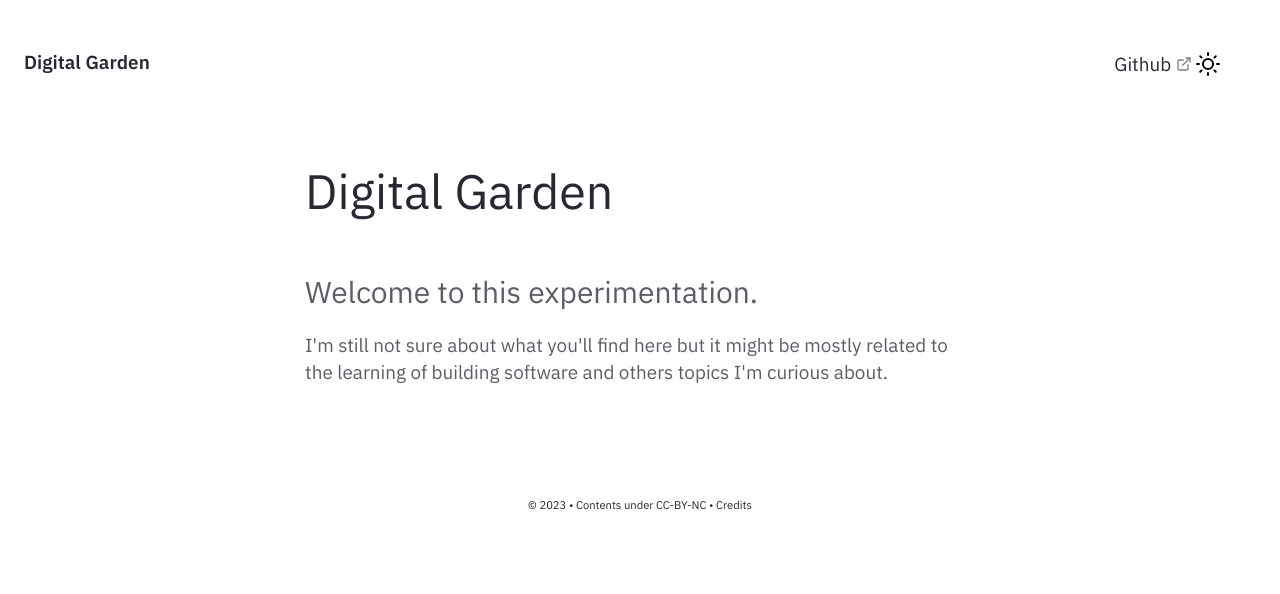
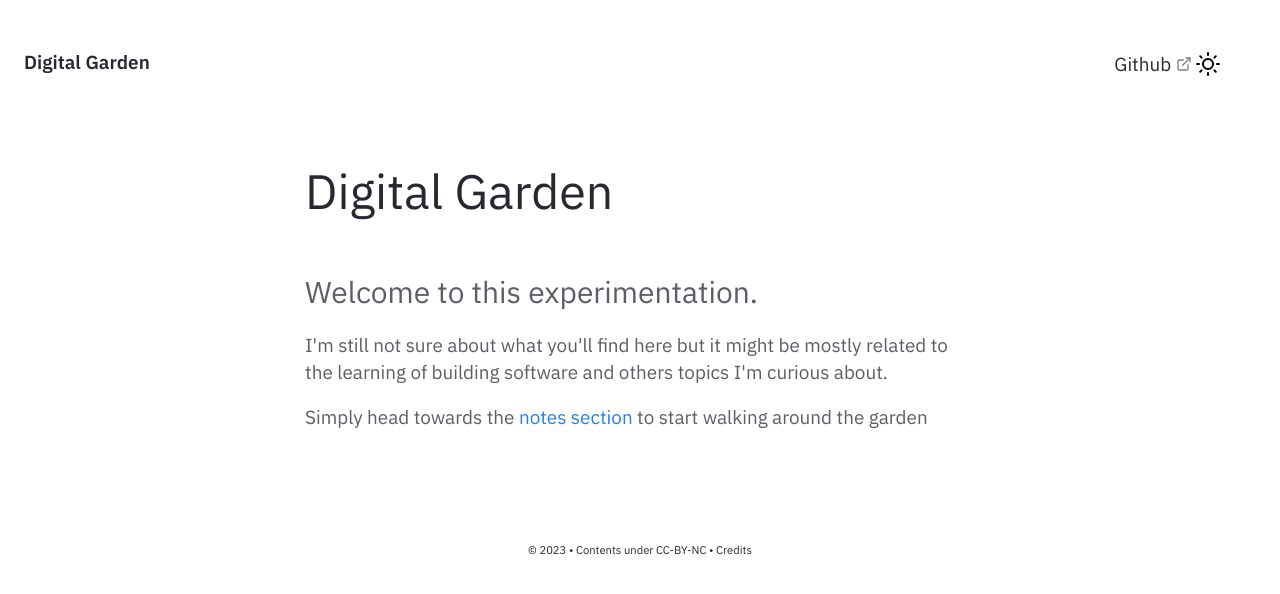
Before and after one commit to PierrickBlons/digital-garden, a Jekyll site: the page built from pages/index.md, in a window 1280 px wide. Shown: the top 594 px of the page. Built offline with Jekyll 4.4.1, drawn with Linux system fonts in a browser that asks for light colours.

Commit message:
adds lin to notes in homepage

```diff
--- a/_includes/Homepage.html
+++ b/_includes/Homepage.html
@@ -3,4 +3,6 @@
     <div class="home-sub-text">
         <h3>Welcome to this experimentation.</h3>
         <p>I'm still not sure about what you'll find here but it might be mostly related to the learning of building software and others topics I'm curious about. </p>
+
+        <p>Simply head towards the <a href="{{'/notes' | relative_url}}">notes section</a> to start walking around the garden</p>
 </div> </div>
```
